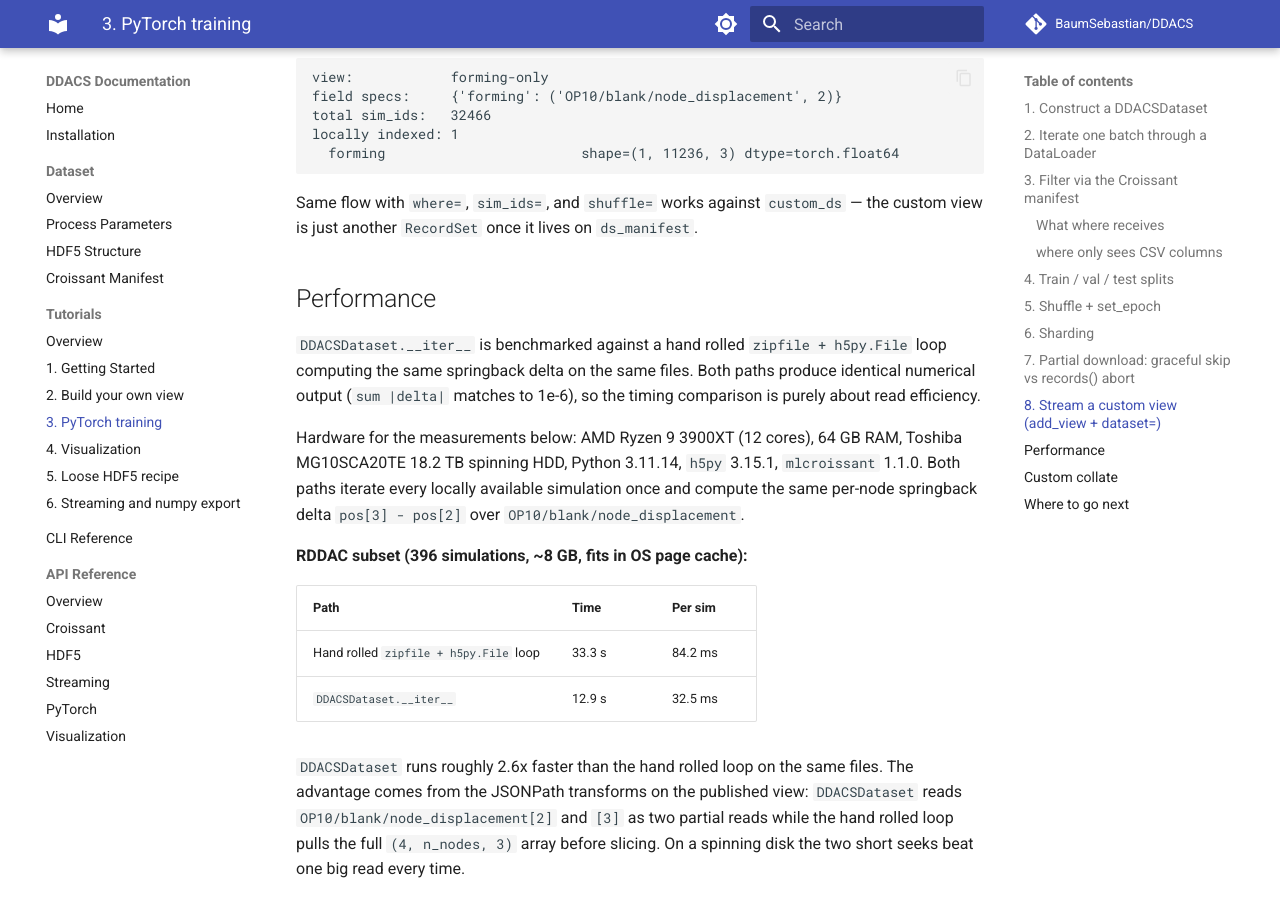
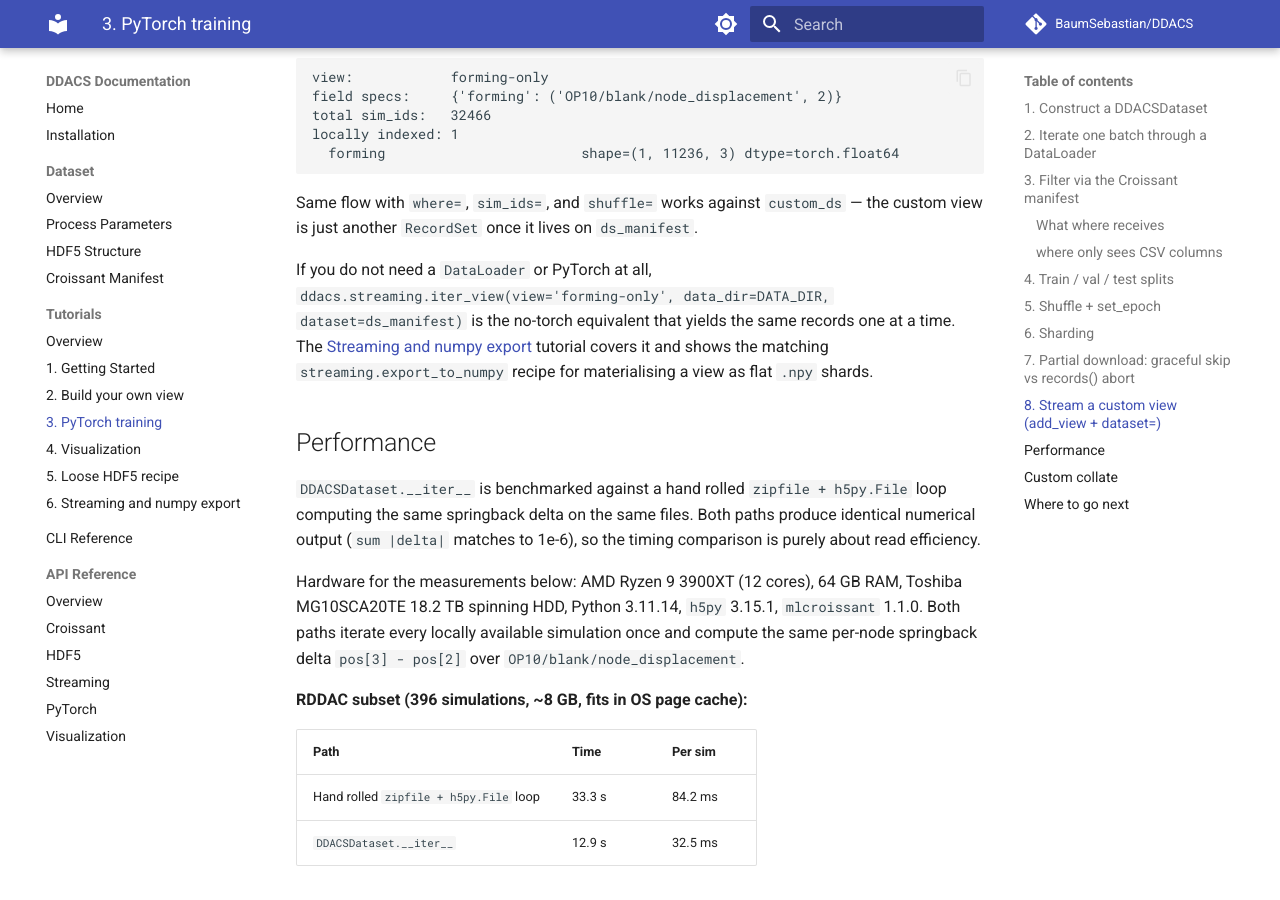
Before and after one commit to BaumSebastian/DDACS, an MkDocs documentation site: the page built from docs/tutorials/pytorch.md, in a window 1280 px wide and 900 px high, scrolled down 6112 px. Built offline with MkDocs 1.6.1 and Material for MkDocs 9.7.7, drawn with Linux system fonts in a browser that asks for light colours; comment, search, counter and statistics services are not loaded; some of the changed text lies outside the part shown.

Commit message:
docs(pytorch): forward link to ddacs.streaming.iter_view
After the streaming tutorial landed, the PyTorch page should point
readers there for two common cases that don't actually need torch:

- "I have a custom view but I don't want a DataLoader" -> iter_view is
  the no-torch equivalent of DDACSDataset.__iter__ over the same view.
- "I want sub-millisecond per-record reads" -> the export_to_numpy
  recipe in the streaming tutorial materialises a view as flat .npy
  shards, which the pytorch page only hints at in its Performance
  section.

One paragraph at the bottom of section 8 and one bullet in "Where to
go next".

```diff
--- a/docs/tutorials/pytorch.md
+++ b/docs/tutorials/pytorch.md
@@ -247,6 +247,8 @@ locally indexed: 1
 
 Same flow with `where=`, `sim_ids=`, and `shuffle=` works against `custom_ds` — the custom view is just another `RecordSet` once it lives on `ds_manifest`.
 
+If you do not need a `DataLoader` or PyTorch at all, `ddacs.streaming.iter_view(view='forming-only', data_dir=DATA_DIR, dataset=ds_manifest)` is the no-torch equivalent that yields the same records one at a time. The [Streaming and numpy export](streaming.md) tutorial covers it and shows the matching `streaming.export_to_numpy` recipe for materialising a view as flat `.npy` shards.
+
 ## Performance
 
 `DDACSDataset.__iter__` is benchmarked against a hand rolled `zipfile + h5py.File` loop computing the same springback delta on the same files. Both paths produce identical numerical output (`sum |delta|` matches to 1e-6), so the timing comparison is purely about read efficiency.
@@ -281,4 +283,5 @@ Records with variable mesh sizes need a custom `collate_fn`. Use `DataLoader(...
 
 - [Build your own view](views.md) explains how the field map and JSONPath transforms drive `DDACSDataset` field selection.
 - [Visualization](visualization.md) plots arrays pulled from a single record.
+- [Streaming and numpy export](streaming.md) covers the no-PyTorch `iter_view` and the one-shot `export_to_numpy` materialisation.
 - [API reference](../api/pytorch.md) lists every constructor argument.
```
